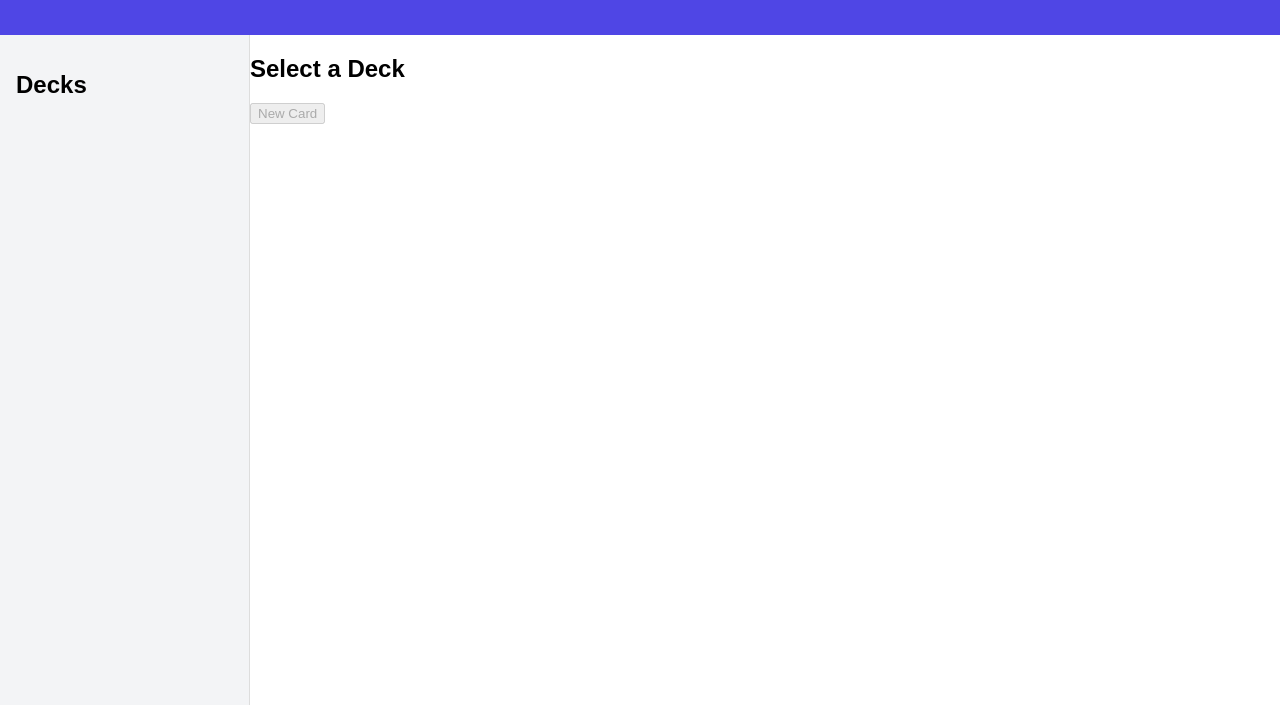
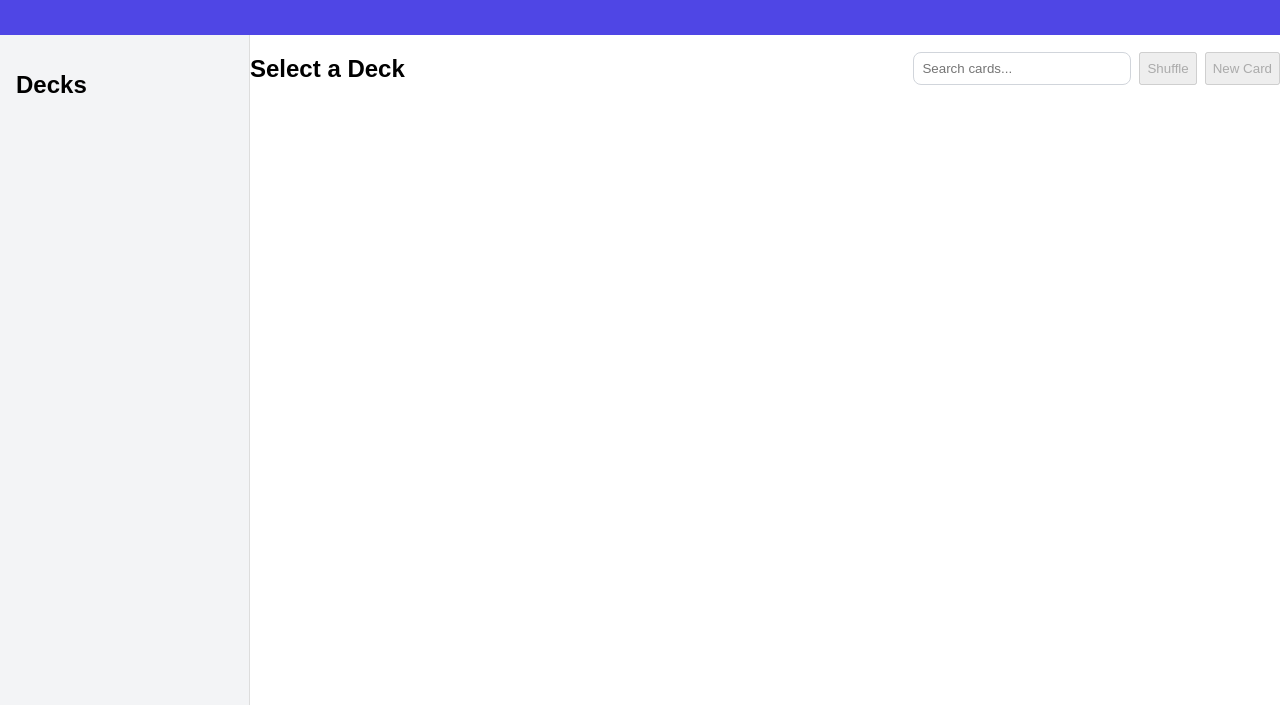
Before and after one commit to bbtechpro/Lab8.1-AI-Coding-Flashcards-app, a plain HTML site: page index.html in a window 1280 px wide. Shown: the part 95-800 px from the top of the page. Drawn offline with Linux system fonts and the light colour scheme.

Commit message:
Added search and shuffle buttons

```diff
--- a/index.html
+++ b/index.html
@@ -1,5 +1,6 @@
 <!DOCTYPE html>
 <html lang="en">
+
 <head>
     <meta charset="UTF-8">
     <meta name="viewport" content="width=device-width, initial-scale=1.0">
@@ -7,6 +8,7 @@
     <link rel="stylesheet" href="styles.css">
     <script src="app.js" defer></script>
 </head>
+
 <body>
     <a href="#main-content" class="skip-link">Skip to main content</a>
     <header>
@@ -22,10 +24,16 @@
 
         <main id="main-content" role="main">
             <section id="cards-section">
+                <!-- Inside <main id="main-content">, update the toolbar -->
                 <div class="toolbar">
                     <h2 id="current-deck-title">Select a Deck</h2>
-                    <button id="add-card-btn" disabled>New Card</button>
+                    <div class="controls">
+                        <input type="text" id="search-bar" placeholder="Search cards..." aria-label="Search cards">
+                        <button id="shuffle-btn" disabled>Shuffle</button>
+                        <button id="add-card-btn" disabled>New Card</button>
+                    </div>
                 </div>
+
                 <div id="cards-container"></div>
             </section>
         </main>
@@ -54,4 +62,5 @@
         </div>
     </div>
 </body>
+
 </html>
--- a/styles.css
+++ b/styles.css
@@ -17,6 +17,27 @@ header { background: var(--primary-color); color: white; padding: 1rem; display:
 #decks-list li { padding: 0.75rem; cursor: pointer; border-radius: var(--radius-md); margin-bottom: 0.5rem; background: white; }
 #decks-list li.active { background: var(--primary-color); color: white; }
 
+.toolbar {
+    display: flex;
+    justify-content: space-between;
+    align-items: center;
+    flex-wrap: wrap;
+    gap: 1rem;
+    margin-bottom: 2rem;
+}
+
+.controls {
+    display: flex;
+    gap: 0.5rem;
+}
+
+#search-bar {
+    padding: 0.5rem;
+    border: 1px solid #d1d5db;
+    border-radius: var(--radius-md);
+    width: 200px;
+}
+
 /* 3D Card Flip */
 .card { perspective: 1000px; height: 200px; cursor: pointer; }
 .card-inner { position: relative; width: 100%; height: 100%; transition: transform 0.6s; transform-style: preserve-3d; }
```
